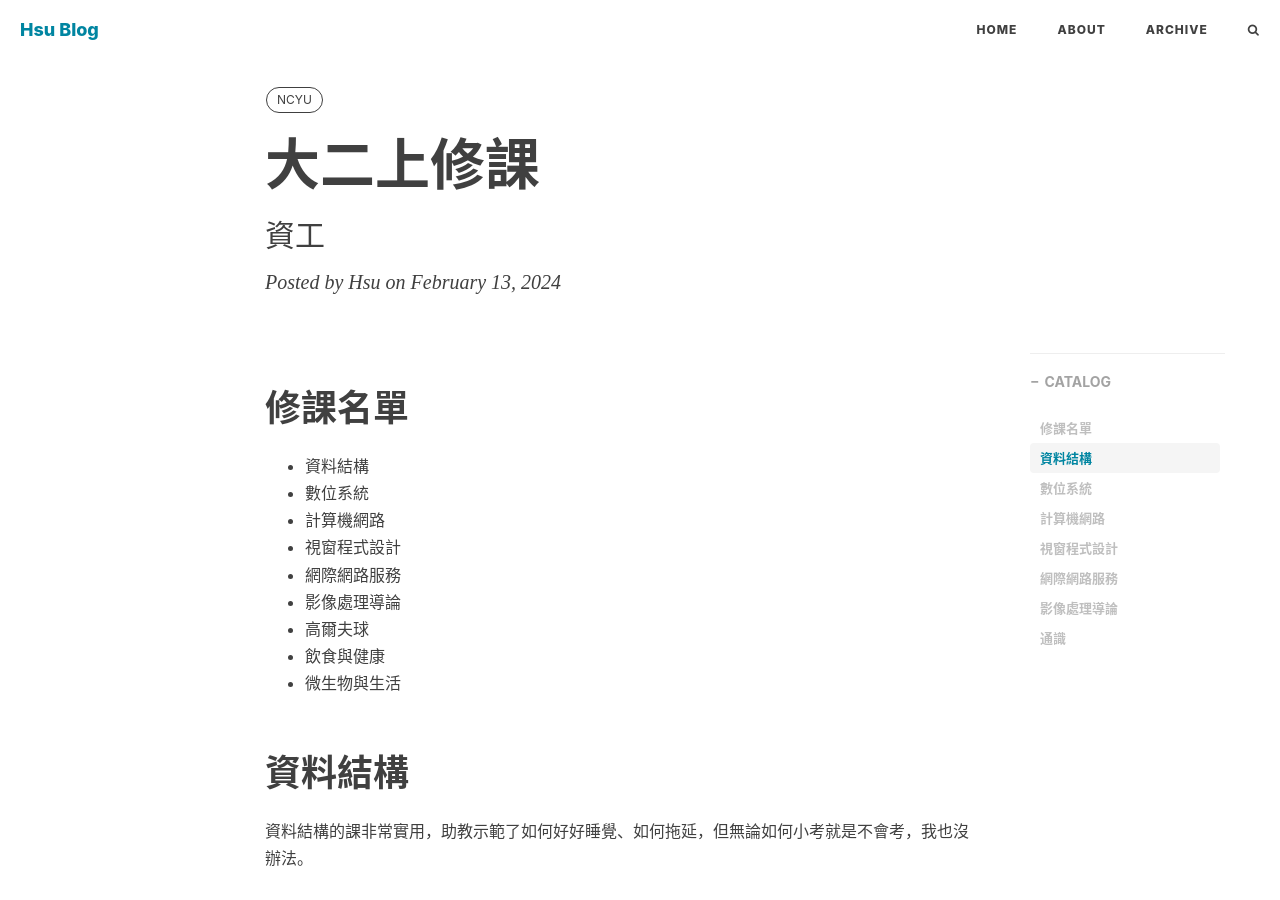
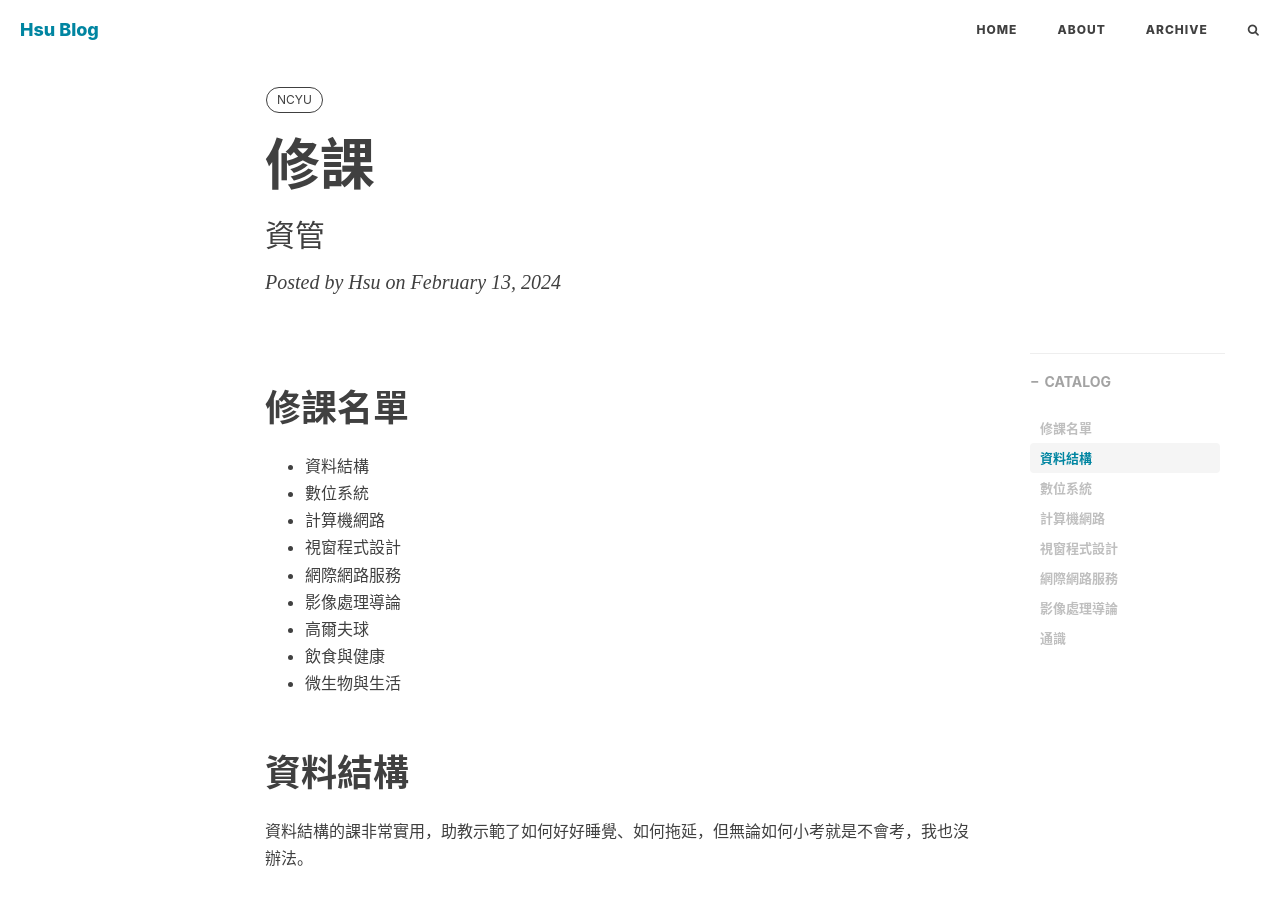
Before and after one commit to Deedeep260/deedeep260.github.io, a Jekyll site: the page built from _posts/course/2024-02-13-course.md, in a window 1280 px wide and 900 px high. Built offline with Jekyll 4.4.1, drawn with Linux system fonts in a browser that asks for light colours; nearby versions of some CDN libraries; comment, search, counter and statistics services are not loaded.

Commit message:
Update 2024-02-13-course.md

```diff
--- a/_posts/course/2024-02-13-course.md
+++ b/_posts/course/2024-02-13-course.md
@@ -1,6 +1,6 @@
 ---
-title: "大二上修課"
-subtitle: "資工"
+title: "修課"
+subtitle: "資管"
 layout: post
 author: "Hsu"
 published: true
```
